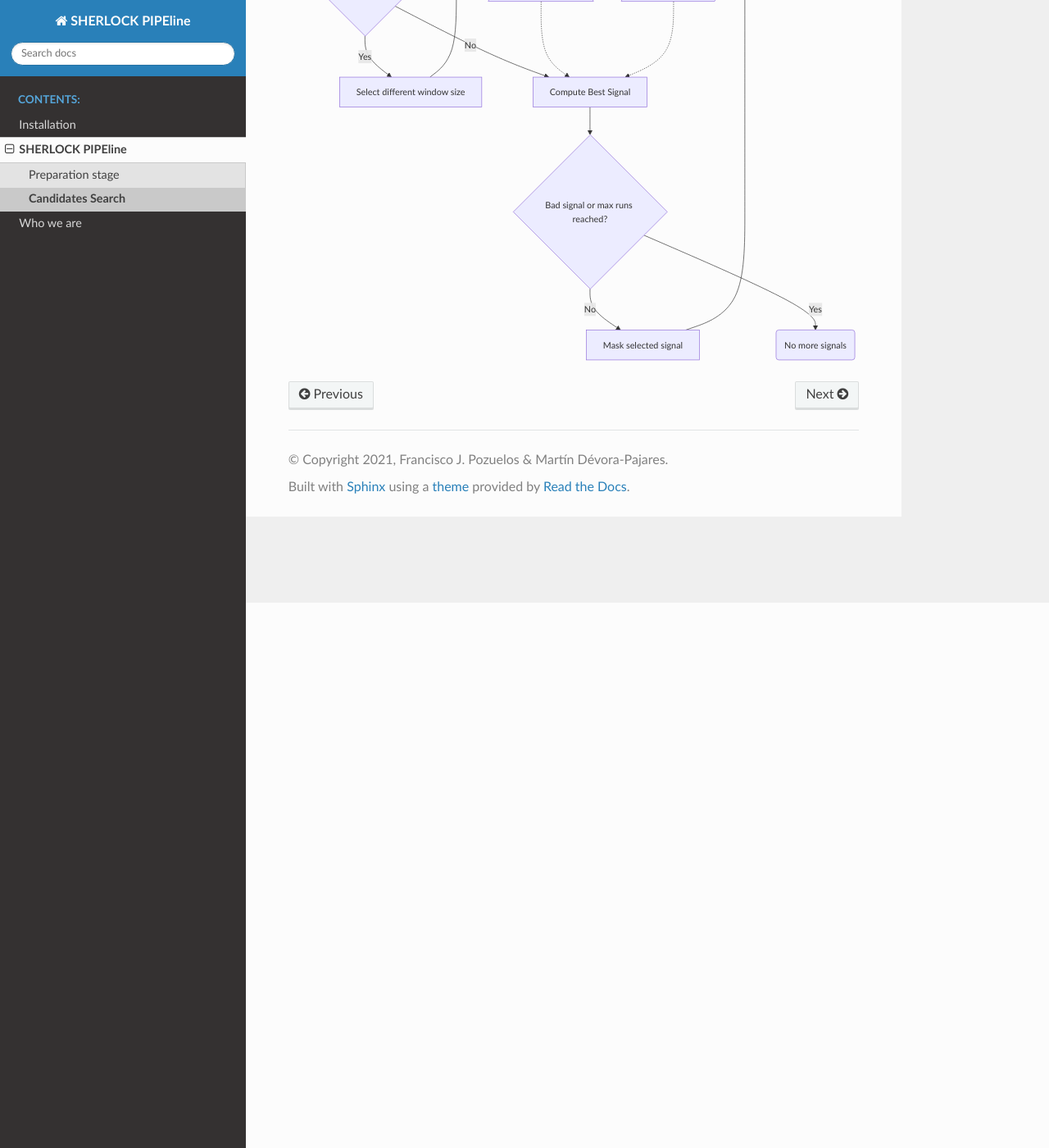
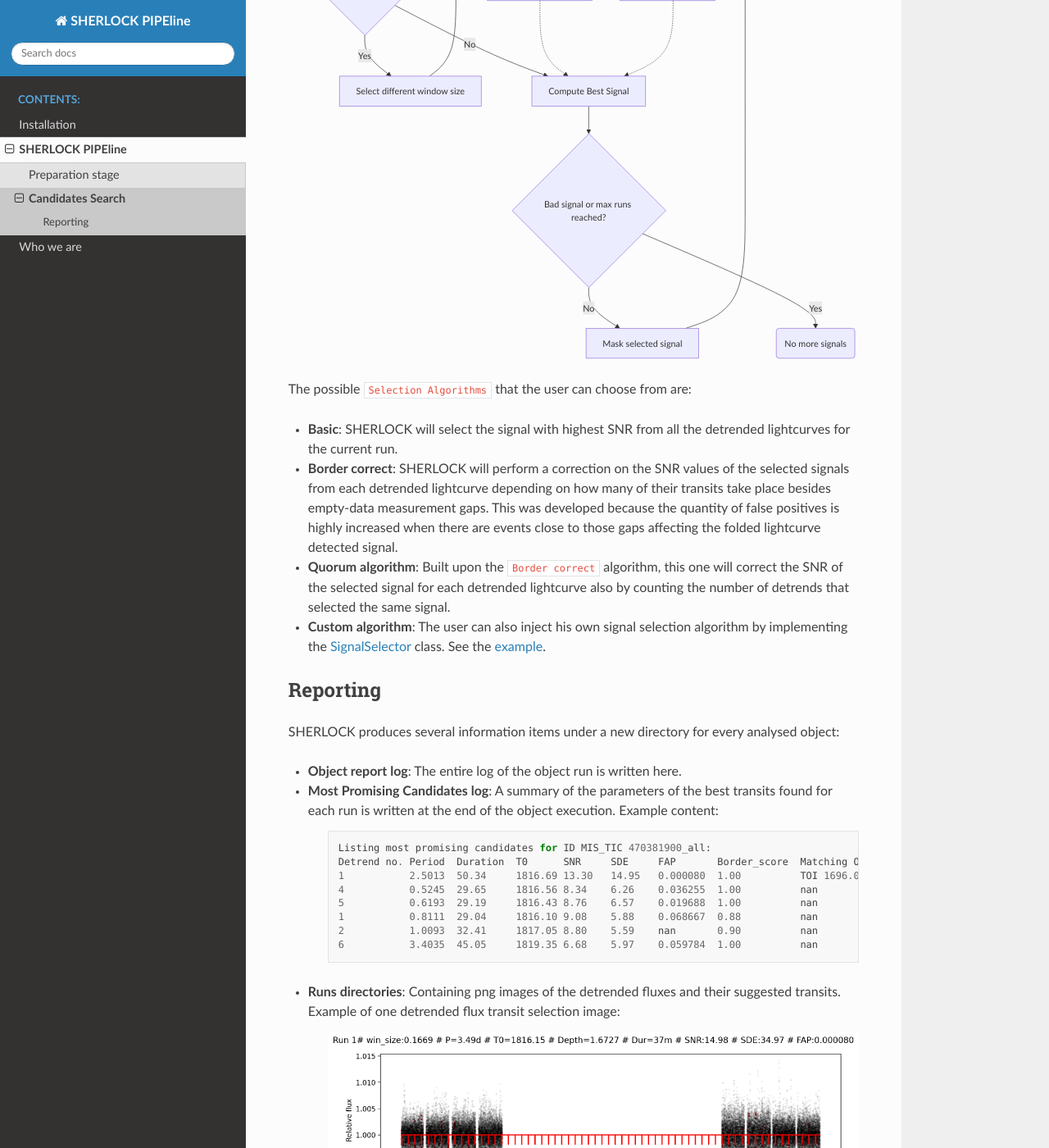
Before and after one commit to franpoz/SHERLOCK, a Sphinx documentation site: the page built from docs/source/search-proc.rst, in a window 1280 px wide and 1400 px high, scrolled down 665 px. Shown: the whole window at 82% size. Built offline with Sphinx 7.4.7 and the Read the Docs theme 2.0.0, drawn with Linux system fonts in a browser that asks for light colours; some of the changed text lies outside the part shown.

Commit message:
update docs

```diff
--- a/docs/source/search-proc.rst
+++ b/docs/source/search-proc.rst
@@ -10,21 +10,84 @@ Candidates Search
 Once the preparation stage is already performed, the search iterations begin. SHERLOCK uses wotan to generate ``N``
 different lightcurves whose main difference is the window size of the detrending algorithm used to generate them. That
 is, we increase the window size from the lowest possible value that would not affect a long transit until an upper value
-that can be customized by the user.
+that can be customized by the user. To illustrate the search algorithm we provide the next figure:
 
 .. mermaid::
 
    flowchart TB
        A[Detrend target lightcurve] --> B[/Detrended light curves\]
        B --> C[Search for candidate]
-       C --> D[Compute best signal for lightcurve]
+       C --> D[Compute best candidate for lightcurve]
        D --> F{More detrends?}
        F -- Yes --> G[Select different window size]
        G --> C
        F -- No --> Compute[Compute Best Signal]
+       D -.-> Signals[/Selected signals set\]
        Signals[/Selected signals set\] -.-> Compute
-       SelectionAlgorithm[/SelectionAlgorithm/] -.-> Compute
+       SelectionAlgorithm[/Selection Algorithm/] -.-> Compute
        Compute --> Good{Bad signal or max runs reached?}
        Good -- No --> Mask[Mask selected signal]
        Mask --> B
        Good -- Yes --> End(No more signals)
+
+The possible ``Selection Algorithms`` that the user can choose from are:
+
+* **Basic**: SHERLOCK will select the signal with highest SNR from all the detrended lightcurves for the current run.
+* **Border correct**: SHERLOCK will perform a correction on the SNR values of the selected signals from each detrended lightcurve depending on how many of their transits take place besides empty-data measurement gaps. This was developed because the quantity of false positives is highly increased when there are events close to those gaps affecting the folded lightcurve detected signal.
+* **Quorum algorithm**: Built upon the ``Border correct`` algorithm, this one will correct the SNR of the selected signal for each detrended lightcurve also by counting the number of detrends that selected the same signal.
+* **Custom algorithm**: The user can also inject his own signal selection algorithm by implementing the `SignalSelector <https://github.com/franpoz/SHERLOCK/tree/master/sherlockpipe/scoring/SignalSelector.py>`_ class. See the `example <https://github.com/franpoz/SHERLOCK/tree/master/examples/properties/custom_algorithms.yaml>`_.
+
+---------
+Reporting
+---------
+
+SHERLOCK produces several information items under a new directory for every analysed object:
+
+* **Object report log**: The entire log of the object run is written here.
+* **Most Promising Candidates log**: A summary of the parameters of the best transits found for each run is written at the end of the object execution. Example content:
+
+   .. code-block::
+
+      Listing most promising candidates for ID MIS_TIC 470381900_all:
+      Detrend no. Period  Duration  T0      SNR     SDE     FAP       Border_score  Matching OI   Semi-major axis   Habitability Zone
+      1           2.5013  50.34     1816.69 13.30   14.95   0.000080  1.00          TOI 1696.01   0.02365           I
+      4           0.5245  29.65     1816.56 8.34    6.26    0.036255  1.00          nan           0.00835           I
+      5           0.6193  29.19     1816.43 8.76    6.57    0.019688  1.00          nan           0.00933           I
+      1           0.8111  29.04     1816.10 9.08    5.88    0.068667  0.88          nan           0.01116           I
+      2           1.0093  32.41     1817.05 8.80    5.59    nan       0.90          nan           0.01291           I
+      6           3.4035  45.05     1819.35 6.68    5.97    0.059784  1.00          nan           0.02904           I
+
+* **Runs directories**: Containing png images of the detrended fluxes and their suggested transits. Example of one detrended flux transit selection image:
+
+   .. image:: _static/example_run.png
+      :alt: Example Run
+
+* **Light curve csv file**: The original (before pre-processing) PDCSAP signal stored in three columns:
+
+   .. code-block::
+
+      #time,flux,flux_err
+      1816.0895073542242,0.9916135,0.024114653
+      1816.0908962630185,1.0232307,0.024185425
+      1816.0922851713472,1.0293404,0.024151148
+      1816.0936740796774,1.000998,0.024186047
+      1816.0950629880074,1.0168158,0.02415397
+      1816.0964518968017,1.0344968,0.024141008
+      1816.0978408051305,1.0061758,0.024101004
+      ...
+
+* **Candidates csv file**: Containing the same information than the Most Promising Candidates log but in a csv format so it can be read by future additions to the pipeline like vetting or fitting endpoints.
+* **Lomb-Scargle periodogram plot**: Showing the period strengths. Example:
+
+   .. image:: _static/periodogram.png
+      :alt: Periodogram
+
+* **RMS masking plot**: In case the High RMS masking pre-processing is enabled. Example:
+
+   .. image:: _static/rms.png
+      :alt: RMS
+
+* **Phase-folded period plot**: In case auto-detrend or manual period detrend is enabled.
+
+   .. image:: _static/autodetrend.png
+      :alt: RMS
```
Also changed, not shown: docs/source/installation.rst (+61 -2 lines), docs/source/_static/autodetrend.png (added), docs/source/_static/example_run.png (added), docs/source/_static/periodogram.png (added), docs/source/_static/rms.png (added), docs/source/_static/sherlock3.png (added), 1 other file.
